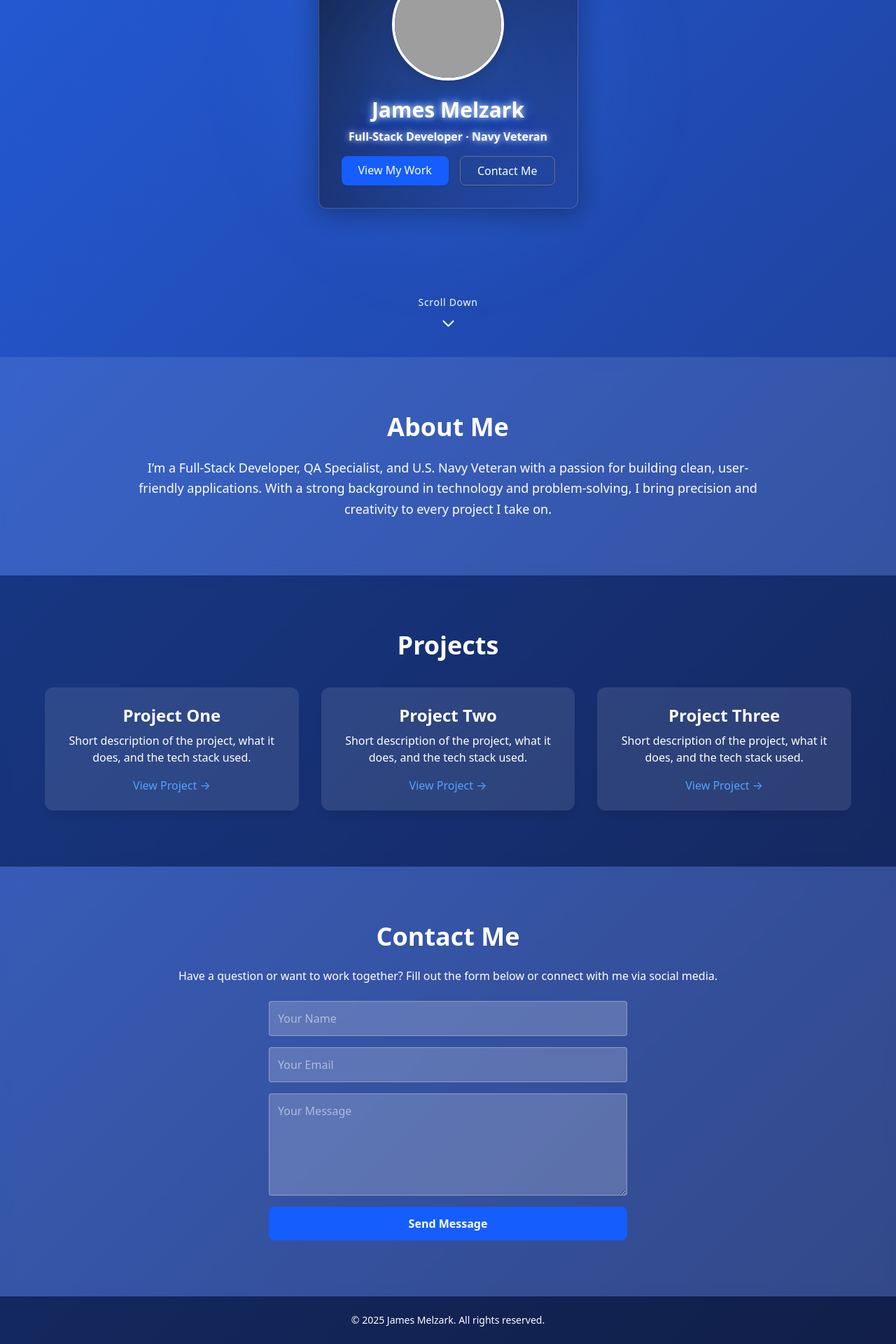
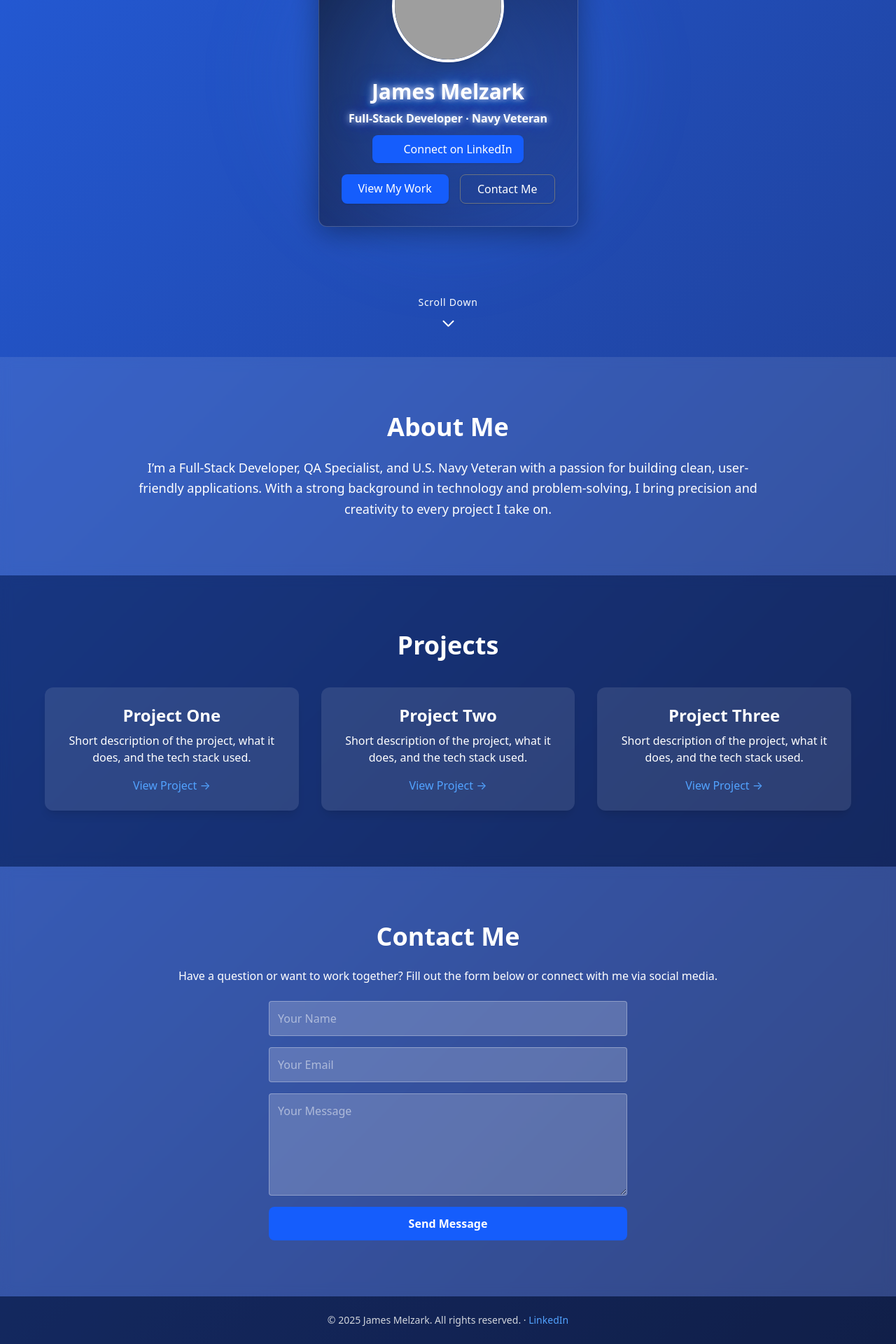
Before and after one commit to pnwmakes/my-portfolio, a Next.js app: page / in a window 1280 px wide. Shown: the part 290-2210 px from the top of the page at 70% size. Built offline with nearby package versions, Linux system fonts and the light colour scheme; grey boxes are pictures that could not be loaded.

Commit message:
Add LinkedIn button to hero and footer

```diff
--- /dev/null
+++ b/app/Footer.tsx
@@ -0,0 +1,18 @@
+export default function Footer() {
+    return (
+        <footer className="text-center py-6 bg-black/40 text-sm text-gray-300">
+    <p>
+        © {new Date().getFullYear()} James Melzark. All rights reserved. ·{' '}
+        <a
+            href="https://www.linkedin.com/in/jamesmelzark"
+            target="_blank"
+            rel="noopener noreferrer"
+            className="text-blue-400 hover:text-blue-500 transition"
+        >
+            LinkedIn
+        </a>
+    </p>
+</footer>
+
+    );
+}
--- a/app/layout.tsx
+++ b/app/layout.tsx
@@ -1,6 +1,6 @@
-// app/layout.tsx
 import './globals.css';
 import { ReactNode } from 'react';
+import Footer from './Footer';
 
 export const metadata = {
     title: 'James Melzark | Portfolio',
@@ -9,9 +9,10 @@ export const metadata = {
 
 export default function RootLayout({ children }: { children: ReactNode }) {
     return (
-        <html lang='en'>
-            <body className='antialiased bg-animated-gradient min-h-screen text-gray-900 relative'>
+        <html lang="en">
+            <body className="antialiased bg-animated-gradient min-h-screen text-gray-900 relative">
                 {children}
+                <Footer />
             </body>
         </html>
     );
--- a/app/page.tsx
+++ b/app/page.tsx
@@ -57,12 +57,33 @@ export default function HomePage() {
                         alt='James Melzark'
                         className='w-40 h-40 rounded-full object-cover shadow-lg border-4 border-white'
                     />
-                    <h1 className='mt-6 text-3xl font-bold text-center text-white text-glow'>
+                    {/* Name */}
+                    <h1 className="mt-6 text-3xl font-bold text-center text-white text-glow">
                         James Melzark
                     </h1>
-                    <p className='mt-2 font-semibold text-center text-white text-glow'>
+                    <p className="mt-2 font-semibold text-center text-white text-glow">
                         Full-Stack Developer · Navy Veteran
                     </p>
+
+                    {/* LinkedIn Link */}
+                    <a
+                        href="https://www.linkedin.com/in/jamesmelzark"
+                        target="_blank"
+                        rel="noopener noreferrer"
+                        className="mt-3 px-4 py-2 bg-blue-600 text-white rounded-lg shadow hover:bg-blue-700 transition flex items-center space-x-2"
+                    >
+                        <svg
+                            xmlns="http://www.w3.org/2000/svg"
+                            className="w-5 h-5"
+                            fill="currentColor"
+                            viewBox="0 0 24 24"
+                        >
+                            <path d="M19 0h-14c-2.76 0-5 ... (linkedin path) ..." />
+                        </svg>
+                        <span>Connect on LinkedIn</span>
+                    </a>
+                    {/* Call to Action Buttons */}
+
                     <div className='mt-4 flex space-x-4'>
                         <a
                             href='#projects'
@@ -192,10 +213,6 @@ export default function HomePage() {
                 </div>
             </section>
 
-            {/* FOOTER */}
-            <footer className='text-center py-6 bg-black/40 text-sm'>
-                © {new Date().getFullYear()} James Melzark. All rights reserved.
-            </footer>
         </main>
     );
 }
```
